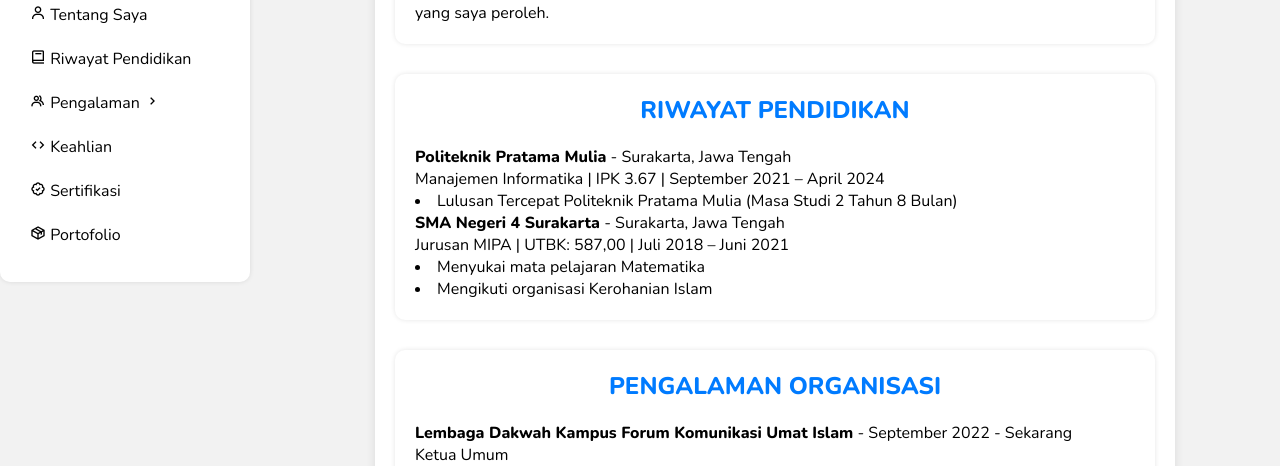
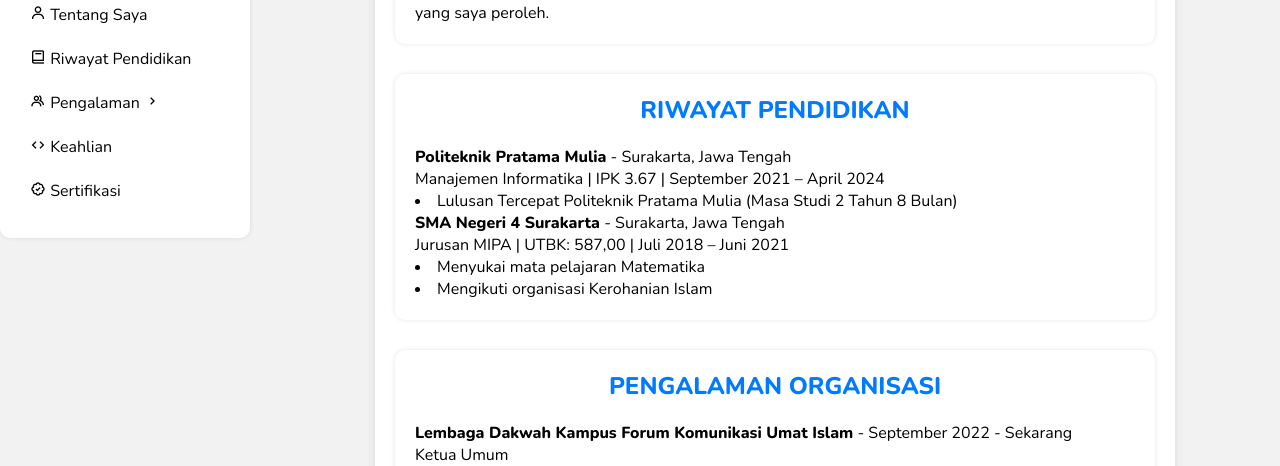
Before and after one commit to tnur01/CV, a plain HTML site: page index.html in a window 1280 px wide. Shown: the part 334-800 px from the top of the page. Drawn offline with nearby package versions, Linux system fonts and the light colour scheme.

Commit message:
Update index.html

```diff
--- a/index.html
+++ b/index.html
@@ -36,7 +36,6 @@
             </li>
             <li><a href="#keahlian" title="Keahlian"><i class='bx bx-code'></i> Keahlian</a></li>
             <li><a href="#sertifikasi" title="Sertifikasi"><i class='bx bx-badge-check'></i> Sertifikasi</a></li>
-            <li><a href="portofolio.html" title="About"><i class='bx bx-package'></i> Portofolio</a></li>
             <li class="mode-switcher">
                 <button onclick="toggleDarkMode()">
                     <i id="modeIcon" class='bx bx-sun'></i>
```
